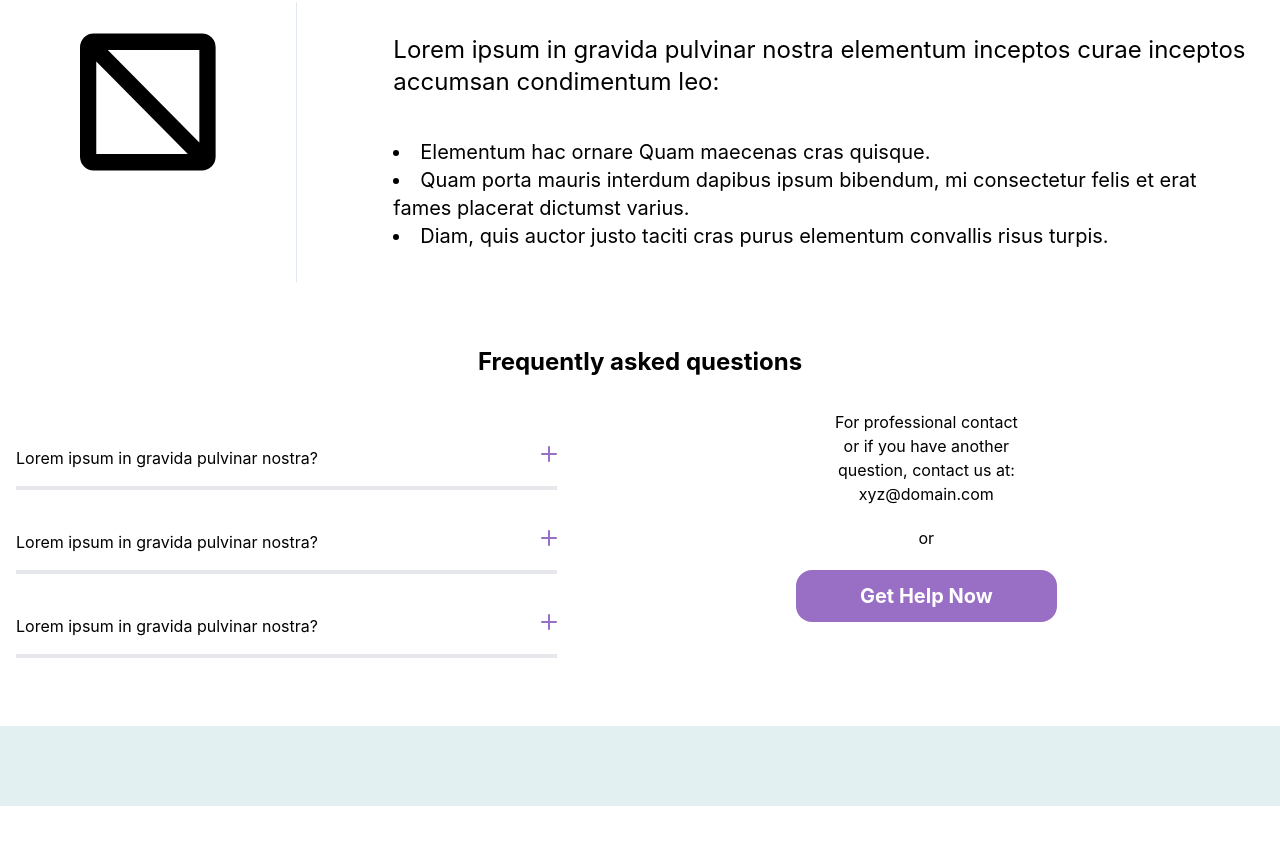
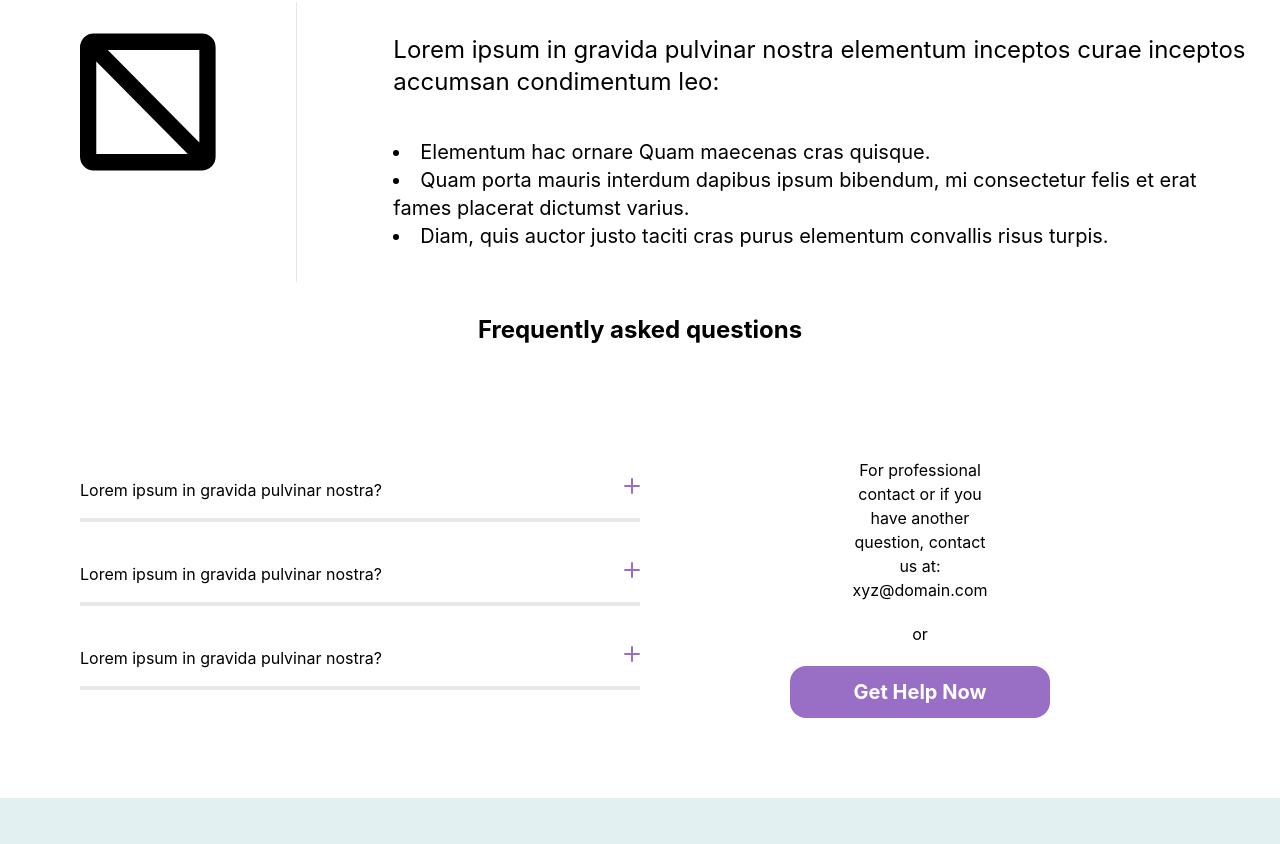
Before and after one commit to Meriemchm/chm_psychology_react_website, a React (Vite) app: page / in a window 1280 px wide. Shown: the part 1822-2666 px from the top of the page. Before the commit the page ends 2628 px from the top, so only its background shows below. Built offline with nearby package versions, Linux system fonts and the light colour scheme; a web font is replaced by a local one.

Commit message:
fix-paddingèquestions

```diff
--- a/src/components/Home/Questions/Questions.jsx
+++ b/src/components/Home/Questions/Questions.jsx
@@ -4,15 +4,17 @@ import Accordion from "./Accordion/Accordion";
 import {AccordionData} from "../../Data/Data";
 const Questions = () => {
     return (
-      <div className="h-full flex flex-col items-center justify-start py-8 ">
+      <div className="h-full flex flex-col items-center justify-center  ">
         <h2 className=" text-xl md:text-2xl font-bold py-8">
         Frequently asked questions
         </h2>
-      <div className="flex flex-col xl:flex-row ">
+
+    <div className="mx-auto p-20">
+
+      <div className="flex flex-col xl:flex-row gap-6 xl:gap-0 ">
 
 
-      <div className="flex flex-col xl:w-3/4">
-      <div className="p-4  rounded-lg">
+      <div className="flex flex-col xl:w-2/4">
 
  {     AccordionData.map(({id,question,answer})=>(
         <Accordion
@@ -22,11 +24,11 @@ const Questions = () => {
       />
 
       ))}
-    </div>
+
 
       </div>
 
-      <div className="flex flex-col justify-start items-center">
+      <div className=" flex flex-col justify-start items-center xl:w-2/4">
         <p className="md:px-96 px-8 xl:px-64 self-center text-center">For professional contact or if you have another question, contact us at:
             xyz@domain.com</p>
           <p className="py-5">or</p>
@@ -40,6 +42,7 @@ const Questions = () => {
 
   </div>
   </div>
+  </div>
     );
   };
 
```
